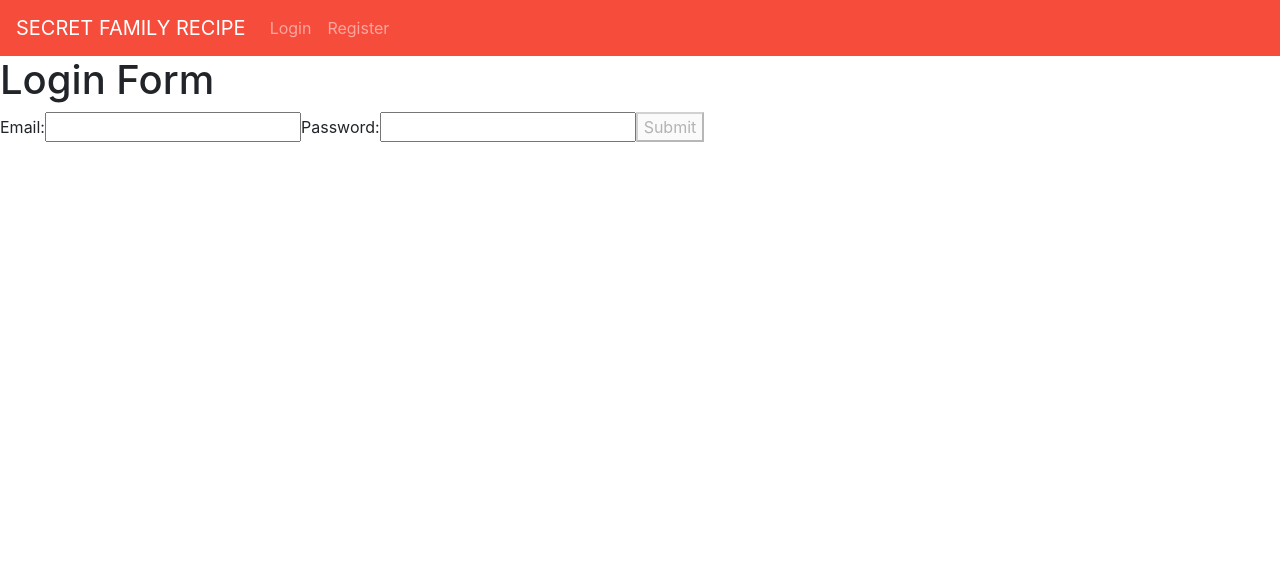
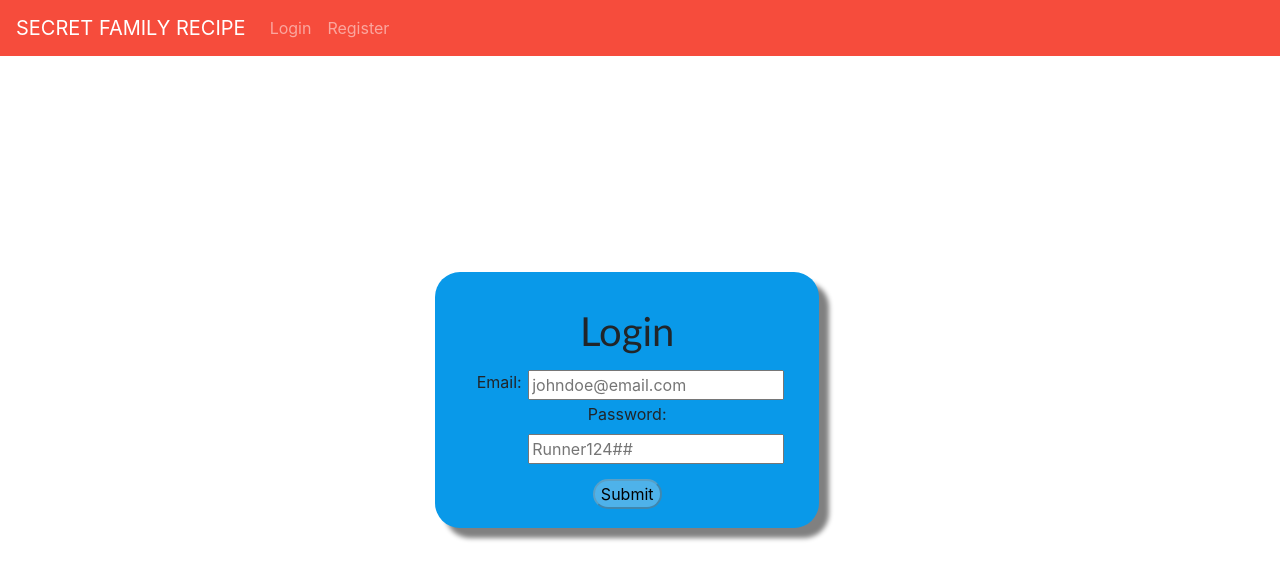
Before and after one commit to tt-webpt-105-Build-Week-2/Front-end, a React (Create React App) app in the folder secret-family-recipe/: page /login in a window 1280 px wide. Shown: the top 580 px of the page. Built offline with nearby package versions, Linux system fonts and the light colour scheme.

Commit message:
Add files via upload
added classNames to all fields just like registration form to fix issues with what we discussed yesterday; styling is simple, and all works correctly

```diff
--- /dev/null
+++ b/secret-family-recipe/src/Login/LoginForm.css
@@ -0,0 +1,45 @@
+.form2 {
+  display: block;
+  margin-left: auto;
+  margin-right: auto;
+  width: 30%;
+  height: 32%;
+  margin: 0 34vw;
+  position: absolute;
+  top: 50%;
+  -ms-transform: translateY(-50%);
+  transform: translateY(-50%);
+  background-color: #0999e9;
+  padding: 35px;
+  text-align: center;
+  box-shadow: 10px 10px 5px grey;
+  border-radius: 25px;
+}
+
+.form2 h1 {
+  margin-bottom: 15px;
+  font-family: "Trebuchet MS", "Lucida Sans Unicode", "Lucida Grande",
+    "Lucida Sans", Arial, sans-serif;
+}
+
+.form2 a {
+  color: black;
+  text-decoration: underline;
+}
+
+#email2,
+#password2 {
+  display: inline-block;
+  float: right;
+}
+
+.form2 #button2 {
+  margin: 15px 0;
+  color: black;
+  border-radius: 25px;
+}
+
+.form2 #button2:hover {
+  background-color: #f54c3c;
+  border: #f54c3c;
+}
--- a/secret-family-recipe/src/Login/LoginForm.js
+++ b/secret-family-recipe/src/Login/LoginForm.js
@@ -1,108 +1,104 @@
-import React, { useState, useEffect } from 'react';
-// import './LoginForm.less';
-import schema from './loginSchema'
-import * as yup from 'yup'
-import { Route, Switch } from 'react-router-dom'
-import axios from 'axios'
+import React, { useState, useEffect } from "react";
+import "./LoginForm.css";
+import schema from "./loginSchema";
+import * as yup from "yup";
+import { Route, Switch } from "react-router-dom";
+import axios from "axios";
 import { useHistory } from "react-router-dom";
 
 const initialFormValues = {
-  email: '',
-  password: ''
-}
+  email: "",
+  password: "",
+};
 const initialFormErrors = {
-  email: '',
-  password: ''
-}
-const initialUsers = []
-const initialDisabled = true
+  email: "",
+  password: "",
+};
+const initialUsers = [];
+const initialDisabled = true;
 
 const LoginForm = () => {
+  const [users, setUsers] = useState(initialUsers);
+  const [formValues, setFormValues] = useState(initialFormValues);
+  const [formErrors, setFormErrors] = useState(initialFormErrors);
+  const [disabled, setDisabled] = useState(initialDisabled);
 
-  const [users, setUsers] = useState(initialUsers)
-  const [formValues, setFormValues] = useState(initialFormValues)
-  const [formErrors, setFormErrors] = useState(initialFormErrors)
-  const [disabled, setDisabled] = useState(initialDisabled)
-
-  const postNewUsers = newUser => {
-    axios.post('https://reqres.in/api/users', newUser)
-      .then(response => {
-        setUsers([...users, response.data])
+  const postNewUsers = (newUser) => {
+    axios
+      .post("https://reqres.in/api/users", newUser)
+      .then((response) => {
+        setUsers([...users, response.data]);
         localStorage.setItem("token", response.data.payload);
-        window.location.assign('/recipes');
+        window.location.assign("/recipes");
       })
-      .catch(error => {
+      .catch((error) => {
         // debugger
-        console.log(error)
+        console.log(error);
       })
       .finally(() => {
-        setFormValues(initialFormValues)
-      })
-  }
+        setFormValues(initialFormValues);
+      });
+  };
   const validate = (name, value) => {
     //yup validation schema
     yup
       .reach(schema, name)
       .validate(value)
-      .then(valid => {
+      .then((valid) => {
         setFormErrors({
           ...formErrors,
-          [name]: ""
+          [name]: "",
+        });
       })
-      })
-      .catch(error => {
+      .catch((error) => {
         setFormErrors({
           ...formErrors,
-          [name]: error.errors[0]
-        })
-      })
-  }
+          [name]: error.errors[0],
+        });
+      });
+  };
 
-  const onChange = event => {
-    const { name, value } = event.target
-    change(name, value)
-  }
+  const onChange = (event) => {
+    const { name, value } = event.target;
+    change(name, value);
+  };
 
   const change = (name, value) => {
-    validate(name, value)
+    validate(name, value);
     setFormValues({
       ...formValues,
-      [name]: value
-    })
-  }
+      [name]: value,
+    });
+  };
 
-    const onSubmit = event => {
-      event.preventDefault()
-      submit()
+  const onSubmit = (event) => {
+    event.preventDefault();
+    submit();
     // change route to home page, dashboard
-  }
+  };
 
   const submit = () => {
     const newUser = {
       email: formValues.email.trim(),
-      password: formValues.password.trim()
-    }
-    postNewUsers(newUser)
-  }
+      password: formValues.password.trim(),
+    };
+    postNewUsers(newUser);
+  };
 
   useEffect(() => {
-    console.log(formValues)
-  }, [formValues])
+    console.log(formValues);
+  }, [formValues]);
 
   useEffect(() => {
-    schema.isValid(formValues)
-      .then(valid => {
-        setDisabled(!valid)
-      })
-  }, [formValues])
-
-
-
+    schema.isValid(formValues).then((valid) => {
+      setDisabled(!valid);
+    });
+  }, [formValues]);
 
   return (
     <div>
-    <form onSubmit={onSubmit}>
-      <h1>Login Form</h1>
+      <form className="form2" onSubmit={onSubmit}>
+        <h1>Login</h1>
 
         <div>
           <div>{formErrors.name}</div>
@@ -110,28 +106,38 @@ const LoginForm = () => {
           <div>{formErrors.password}</div>
           <div>{formErrors.terms}</div>
         </div>
-
-      <label>Email:     </label>
+        <div className="email2">
+          <label>Email: </label>
           <input
-        value={formValues.email}
+            value=
+            {formValues.email}
             onChange={onChange}
-        name='email'
-        type='email'
+            name="email"
+            type="email"
+            id="email2"
+            placeholder="johndoe@email.com"
           />
-
-      <label>Password:     </label>
+        </div>
+        <div className="password2">
+          <label>Password: </label>
           <input
             value={formValues.password}
             onChange={onChange}
-        name='password'
-        type='password'
+            name="password"
+            type="password"
+            placeholder="Runner124##"
+            id="password2"
           />
-
-      <button disabled={disabled} id='submitBtn'>Submit</button>
+        </div>
+        <div>
+          <button id="button2" disabled={disabled} >
+            Submit
+          </button>
+        </div>
       </form>
       {/* new users click here, or something else, need to sign up? */}
     </div>
-  )
-}
+  );
+};
 
-export default LoginForm
+export default LoginForm;
```
Also changed, not shown: secret-family-recipe/src/Login/loginSchema.js (line endings or trailing spaces). Lines whose indentation alone changed are shown as unchanged.
